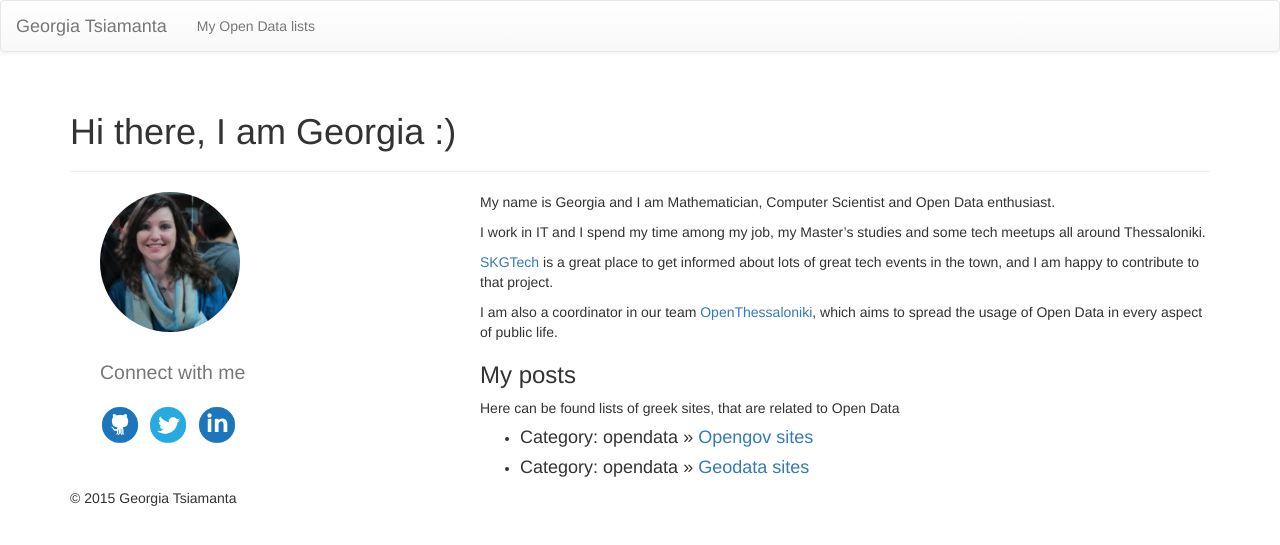
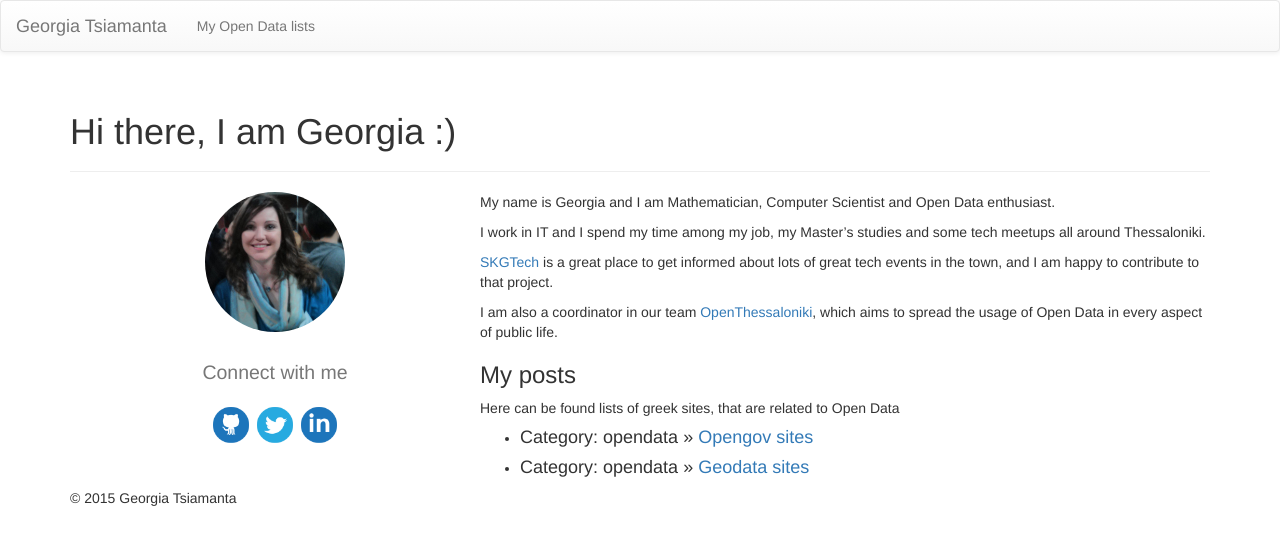
Before and after one commit to georgiats/georgiats-old-blog, a Jekyll site: the page built from index.md, in a window 1280 px wide. Shown: the top 545 px of the page. Built offline with Jekyll 4.4.1, drawn with Linux system fonts in a browser that asks for light colours; nearby versions of some CDN libraries; library files that are not in the unit come from our copies.

Commit message:
change social media icons

```diff
--- a/_includes/themes/bootstrap-3/page.html
+++ b/_includes/themes/bootstrap-3/page.html
@@ -6,10 +6,10 @@
 <div class="container">
 <div class="row1">
 <div class="col-md-4">
-	<img class="img-circle" src="/images/me.png" alt="Generic placeholder image" style="width: 140px; height: 140px;">
-  	<h2>{% if page.tagline %} <small>{{ page.tagline }}</small>{% endif %}<h2>
+	<div align="center"><img class="img-circle" src="/images/me.png" alt="Generic placeholder image" style="width: 140px; height: 140px;"></div>
+  	<div align="center"><h2>{% if page.tagline %} <small>{{ page.tagline }}</small>{% endif %}<h2></div>
 
-	<div align="left">
+	<div align="center">
         <a href="http://github.com/{{ site.author.github }}/" rel="me" target="_blank"><img class="img-circle" src="/images/github.png" alt="Generic placeholder image" style="width: 40px; height: 40px;"></a>
         <a href="http://twitter.com/{{ site.author.twitter }}/" rel="me" target="_blank"><img class="img-circle" src="/images/twitter.png" style="width: 40px; height: 40px;"></a>
        <a href="http://gr.linkedin.com/in/gtsiamanta" target="_blank"><img class="img-circle" src="/images/linkedin.png" style="width: 40px; height: 40px;"></a>
```
